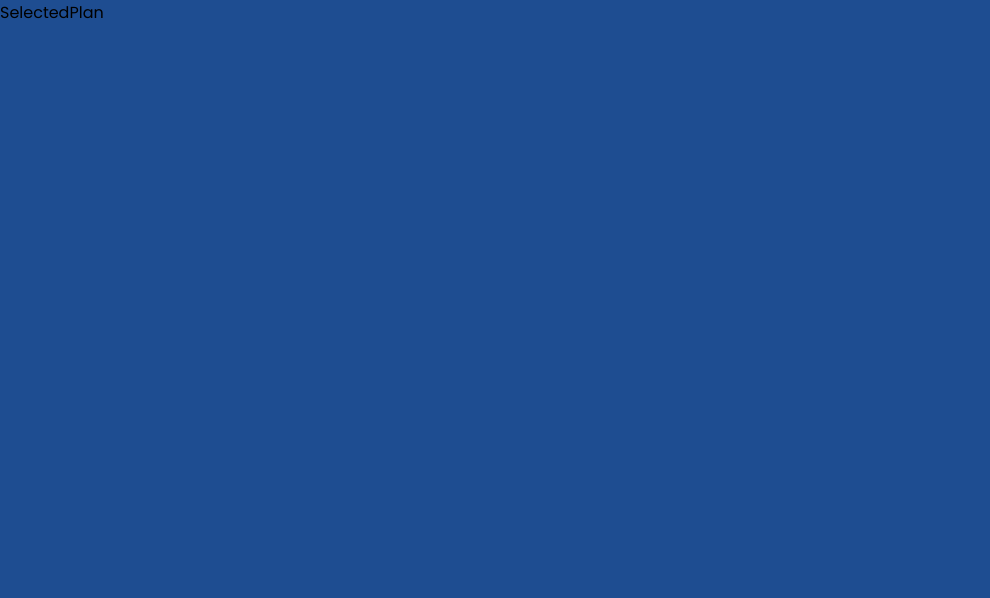
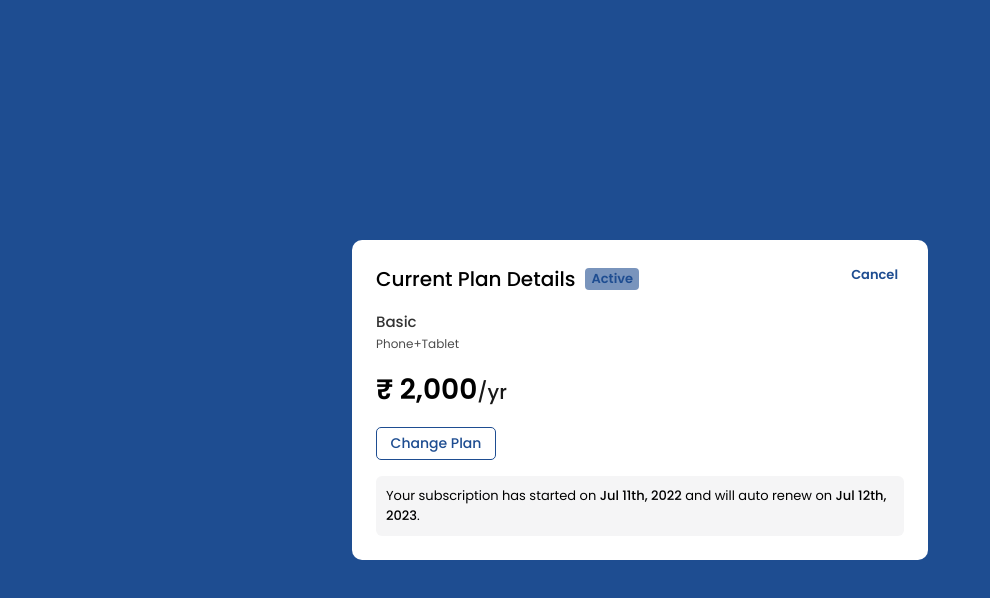
Before and after one commit to Ramanuj-1729/ottsubscription, a React (Create React App) app in the folder frontend/: page /selected-plan in a window 1280 px wide. Shown: the top 598 px of the page, without its empty margins (0-990 px from the left). Built offline with nearby package versions, Linux system fonts and the light colour scheme; the HTML template or start-up script is replaced by a standard one.

Commit message:
add selectedPlan page

```diff
--- a/frontend/src/index.css
+++ b/frontend/src/index.css
@@ -57,7 +57,7 @@ a {
     --primary: #1e4d91;
     --white: #ffffff;
     --black: #000000;
-    --blude-fade: #7994bc;
+    --blue-fade: #7994bc;
     --red: #e2736f;
     --gray: #c6c6c6;
     --gray2: #f5f5f6;
--- a/frontend/src/pages/SelectedPlan/SelectedPlan.jsx
+++ b/frontend/src/pages/SelectedPlan/SelectedPlan.jsx
@@ -1,8 +1,28 @@
-
+import styles from './SelectedPlan.module.css';
 
 const SelectedPlan = () => {
     return (
-        <div>SelectedPlan</div>
+        <div className={`${styles.planScreen} flex-center`}>
+            <div className={`${styles.cardWrapper}`}>
+                <div className={styles.headingWrapper}>
+                    <h4>Current Plan Details</h4>
+                    <span>Active</span>
+                </div>
+
+                <button className={styles.cancleBtn}>Cancel</button>
+
+                <span className={styles.plan}>Basic</span>
+                <span className={styles.device}>Phone+Tablet</span>
+
+                <div className={styles.price}>₹ 2,000<span>/yr</span></div>
+
+                <button className={styles.mainBtn}>Change Plan</button>
+
+                <div className={styles.warn}>
+                    Your subscription has started on <span>Jul 11th, 2022</span> and will auto renew on <span>Jul 12th, 2023</span>.
+                </div>
+            </div>
+        </div>
     );
 }
 
--- /dev/null
+++ b/frontend/src/pages/SelectedPlan/SelectedPlan.module.css
@@ -0,0 +1,102 @@
+.planScreen {
+    height: 100vh;
+}
+
+.cardWrapper {
+    position: relative;
+    display: flex;
+    background-color: var(--white);
+    border-radius: 10px;
+    width: 36rem;
+    flex-direction: column;
+    padding: 1.5rem;
+}
+
+.cardWrapper .headingWrapper {
+    display: flex;
+    align-items: center;
+    margin-bottom: 1rem;
+}
+
+.cardWrapper .headingWrapper > span {
+    background-color: var(--blue-fade);
+    color: var(--primary);
+    font-size: 13px;
+    font-weight: 600;
+    padding: 1px 6px;
+    border-radius: 4px;
+}
+
+.cardWrapper h4 {
+    font-size: 20px;
+    font-weight: 500;
+    margin-right: 10px;
+}
+
+.cancleBtn {
+    position: absolute;
+    top: 1.5rem;
+    right: 1.5rem;
+    border: none;
+    background: none;
+    font-size: 13px;
+    font-weight: 600;
+    color: var(--primary);
+    cursor: pointer;
+}
+
+.plan {
+    font-size: 15px;
+    font-weight: 500;
+    opacity: 0.8;
+    margin-bottom: 2px;
+}
+
+.device {
+    font-size: 12px;
+    font-weight: 400;
+    opacity: 0.7;
+}
+
+.price {
+    font-size: 28px;
+    font-weight: 600;
+    margin: 1rem 0;
+}
+
+.price span {
+    font-size: 20px;
+    font-weight: 500;
+    opacity: 0.9;
+}
+
+.mainBtn {
+    width: 7.5rem;
+    background: var(--white);
+    border: 1px solid var(--primary);
+    color: var(--primary);
+    font-size: 14px;
+    font-weight: 500;
+    padding: 5px 0px;
+    border-radius: 5px;
+    cursor: pointer;
+    transition: all 0.3s ease-in-out;
+}
+
+.mainBtn:hover {
+    background-color: var(--primary);
+    color: var(--white);
+}
+
+.warn {
+    background-color: var(--gray2);
+    padding: 10px;
+    font-size: 13px;
+    font-weight: 400;
+    border-radius: 6px;
+    margin-top: 16px;
+}
+
+.warn span {
+    font-weight: 500;
+}
```
